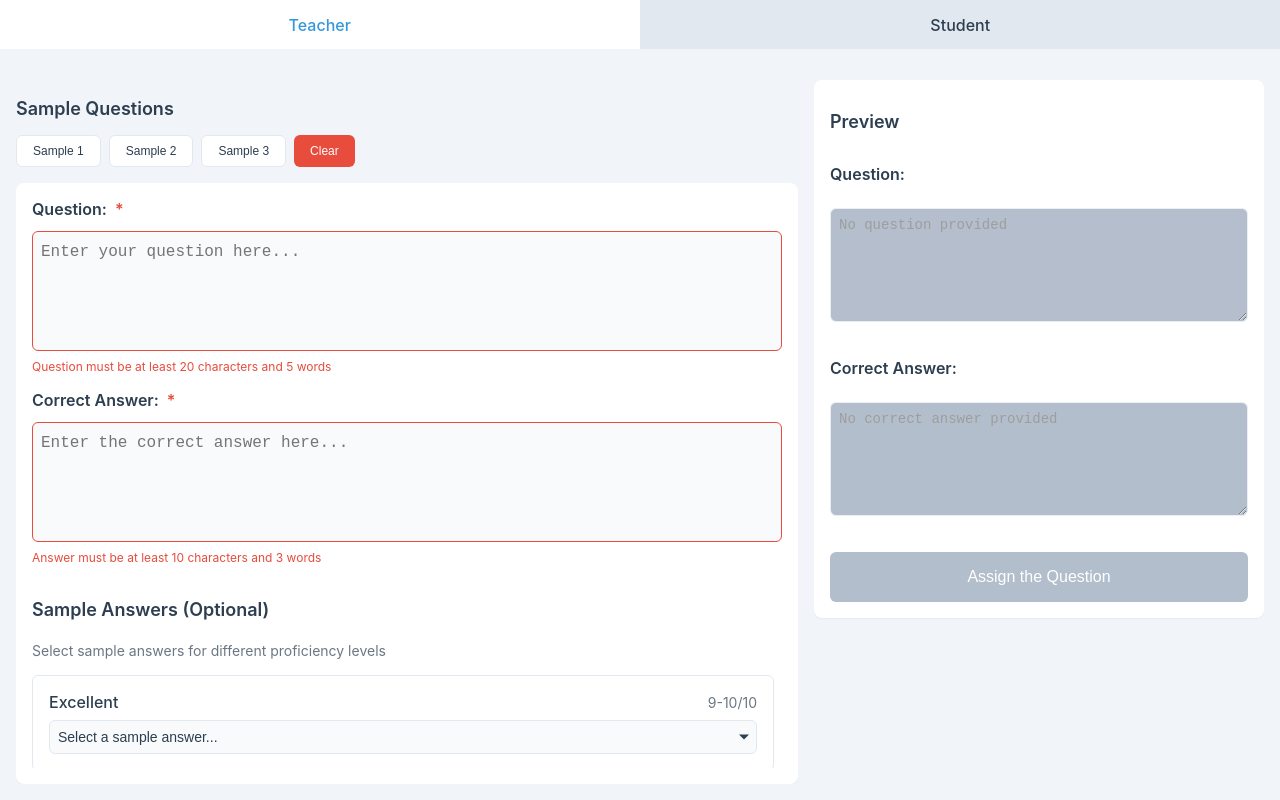
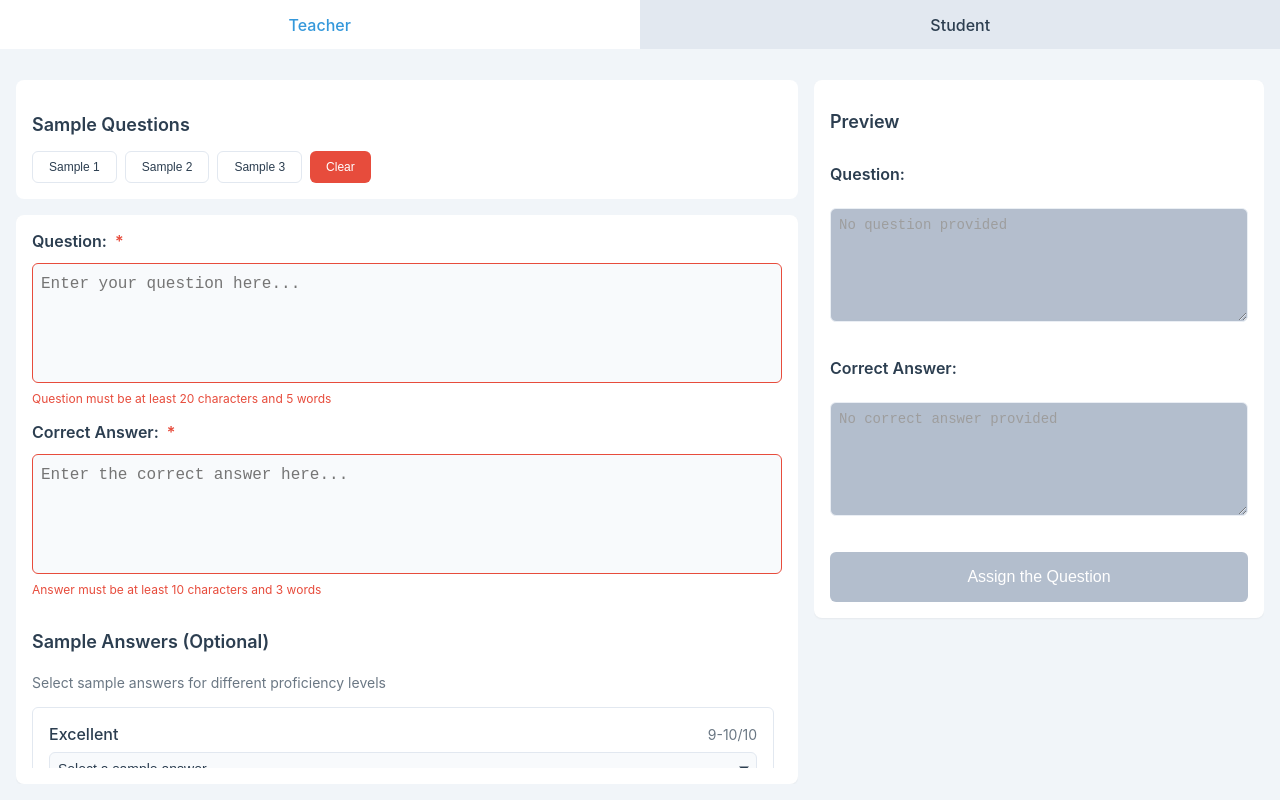
Before and after one commit to erenkahraman/open-ended, a Vue app: page /teacher in a window 1280 px wide. Built offline with nearby package versions, Linux system fonts and the light colour scheme.

Commit message:
fingertip fix lol

```diff
--- a/src/assets/styles/components.css
+++ b/src/assets/styles/components.css
@@ -1,4 +1,3 @@
-/* Layout Components */
 .page-container {
   height: 92vh;
   max-height: 92vh;
--- a/src/assets/styles/navigation.css
+++ b/src/assets/styles/navigation.css
@@ -1,4 +1,3 @@
-/* Navigation */
 .navigation-tabs {
   height: 49px;
   display: flex;
--- a/src/assets/styles/transitions.css
+++ b/src/assets/styles/transitions.css
@@ -1,4 +1,3 @@
-/* Transitions */
 .fade-enter-active,
 .fade-leave-active {
   transition: opacity 0.2s ease;
--- a/src/components/teacher/SampleQuestionButtons.vue
+++ b/src/components/teacher/SampleQuestionButtons.vue
@@ -39,6 +39,12 @@ defineEmits(['load-sample', 'reset']);
 </script>
 
 <style scoped>
+.card {
+  background: var(--surface-color);
+  padding: var(--spacing-md);
+  border-radius: var(--radius-lg);
+}
+
 .button-group {
   display: flex;
   flex-wrap: wrap;
```
Lines whose indentation alone changed are shown as unchanged.
